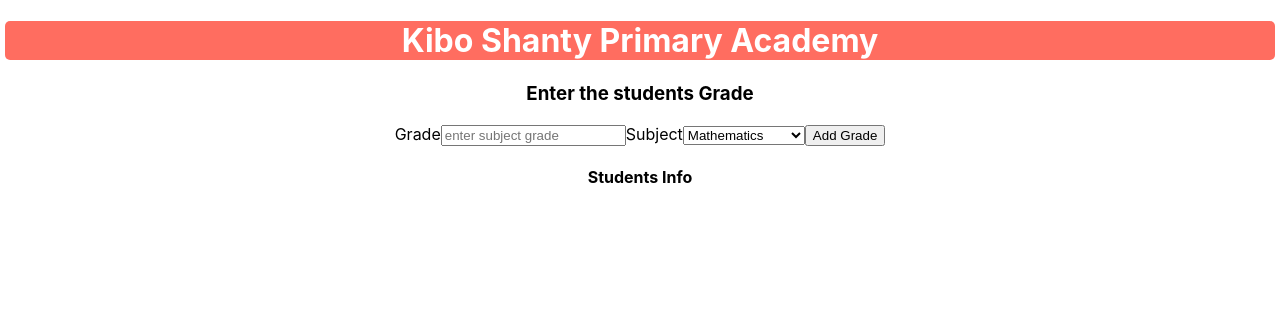
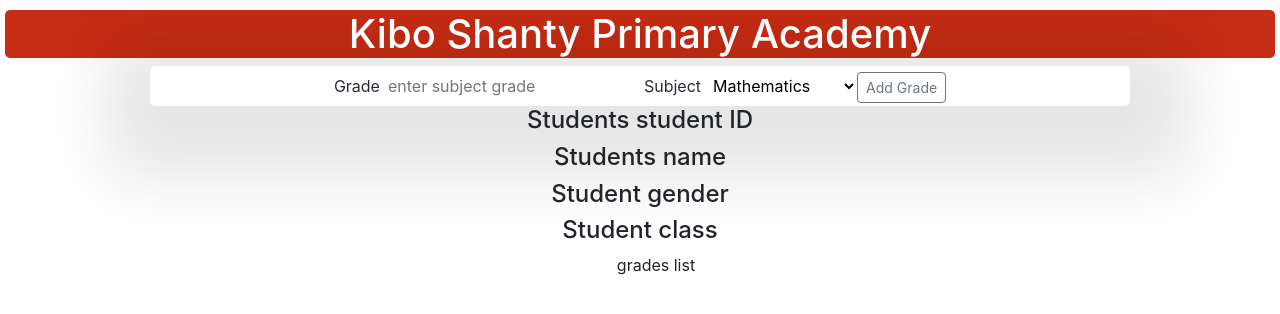
Before and after one commit to Andrew-Nzioki/school-management, a React (Create React App) app: page / in a window 1280 px wide. Shown: the top 314 px of the page. Built offline with nearby package versions, Linux system fonts and the light colour scheme.

Commit message:
added form

```diff
--- a/db.json
+++ b/db.json
@@ -0,0 +1,5 @@
+{
+    "students":[
+        {"id":1, "name":"John"}
+    ]
+}
--- a/public/index.html
+++ b/public/index.html
@@ -10,6 +10,12 @@
       content="Web site created using create-react-app"
     />
     <link rel="apple-touch-icon" href="%PUBLIC_URL%/logo192.png" />
+    <link
+      href="https://cdn.jsdelivr.net/npm/bootstrap@5.3.0-alpha3/dist/css/bootstrap.min.css"
+      rel="stylesheet"
+      integrity="sha384-KK94CHFLLe+nY2dmCWGMq91rCGa5gtU4mk92HdvYe+M/SXH301p5ILy+dN9+nJOZ"
+      crossorigin="anonymous"
+    />
     <!--
       manifest.json provides metadata used when your web app is installed on a
       user's mobile device or desktop. See https://developers.google.com/web/fundamentals/web-app-manifest/
@@ -29,6 +35,11 @@
   <body>
     <noscript>You need to enable JavaScript to run this app.</noscript>
     <div id="root"></div>
+    <script
+      src="https://cdn.jsdelivr.net/npm/bootstrap@5.3.0-alpha3/dist/js/bootstrap.bundle.min.js"
+      integrity="sha384-ENjdO4Dr2bkBIFxQpeoTz1HIcje39Wm4jDKdf19U8gI4ddQ3GYNS7NTKfAdVQSZe"
+      crossorigin="anonymous"
+    ></script>
     <!--
       This HTML file is a template.
       If you open it directly in the browser, you will see an empty page.
--- a/src/App.css
+++ b/src/App.css
@@ -1,5 +1,4 @@
-
-@import url('https://fonts.googleapis.com/css2?family=Roboto:wght@300&display=swap');
+@import url("https://fonts.googleapis.com/css2?family=Roboto:wght@300&display=swap");
 
 .App {
   text-align: center;
@@ -39,10 +38,30 @@
     transform: rotate(360deg);
   }
 }
-.header{
-  background-color: #FF6D60;
+.header {
+  background-color: #c72c14;
   border-radius: 5px;
   color: white;
+  margin-top: 10px;
   margin-left: 5px;
   margin-right: 5px;
 }
+.student-form {
+  margin-left: 150px;
+  margin-right: 150px;
+  box-shadow: 8px 20px 65px 51px rgba(0,0,0,0.1);
+  border-radius: 5px;
+}
+button,
+select,
+input {
+  border: none;
+  padding: 0.5rem;
+  border-radius: 4px;
+  font-size: 1rem;
+  background: var(--background-light);
+
+}
+label{
+  color: #282c34;
+}
--- a/src/components/StudentInfo.js
+++ b/src/components/StudentInfo.js
@@ -1,7 +1,13 @@
 function StudentInfo() {
   return (
     <div>
-      <h4>Students Info</h4>
+      <h4>Students student ID</h4>
+      <h4>Students name</h4>
+      <h4>Student gender </h4>
+      <h4>Student class </h4>
+     <ul>
+        grades list
+     </ul>
     </div>
   );
 }
--- a/src/components/SubjectGradeForm.js
+++ b/src/components/SubjectGradeForm.js
@@ -1,7 +1,6 @@
 function SubjectGradeForm() {
   return (
-    <div>
-      <h3>Enter the students Grade</h3>
+    <div className="student-form">
       <label>
         Grade
         <input text="text" placeholder="enter subject grade" />
@@ -22,7 +21,9 @@ function SubjectGradeForm() {
           <option value="MUSIC">MUSIC</option>
         </select>
       </label>
-      <button type="submit">Add Grade</button>
+      <button type="submit" className="btn btn-outline-secondary btn-sm">
+        Add Grade
+      </button>
     </div>
   );
 }
```
Also changed, not shown: 1 other file (tests, documents, lock files or other folders).
